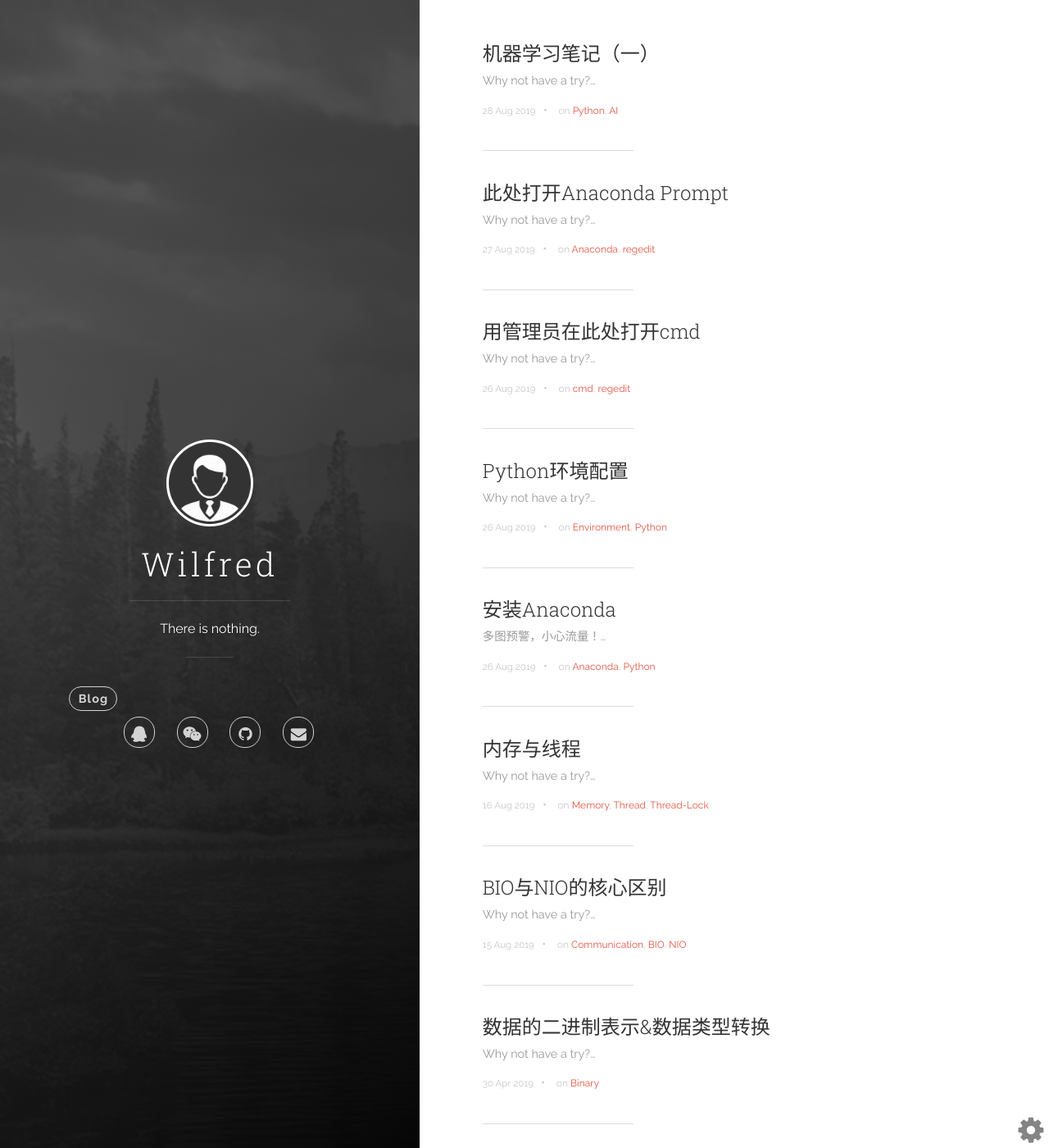
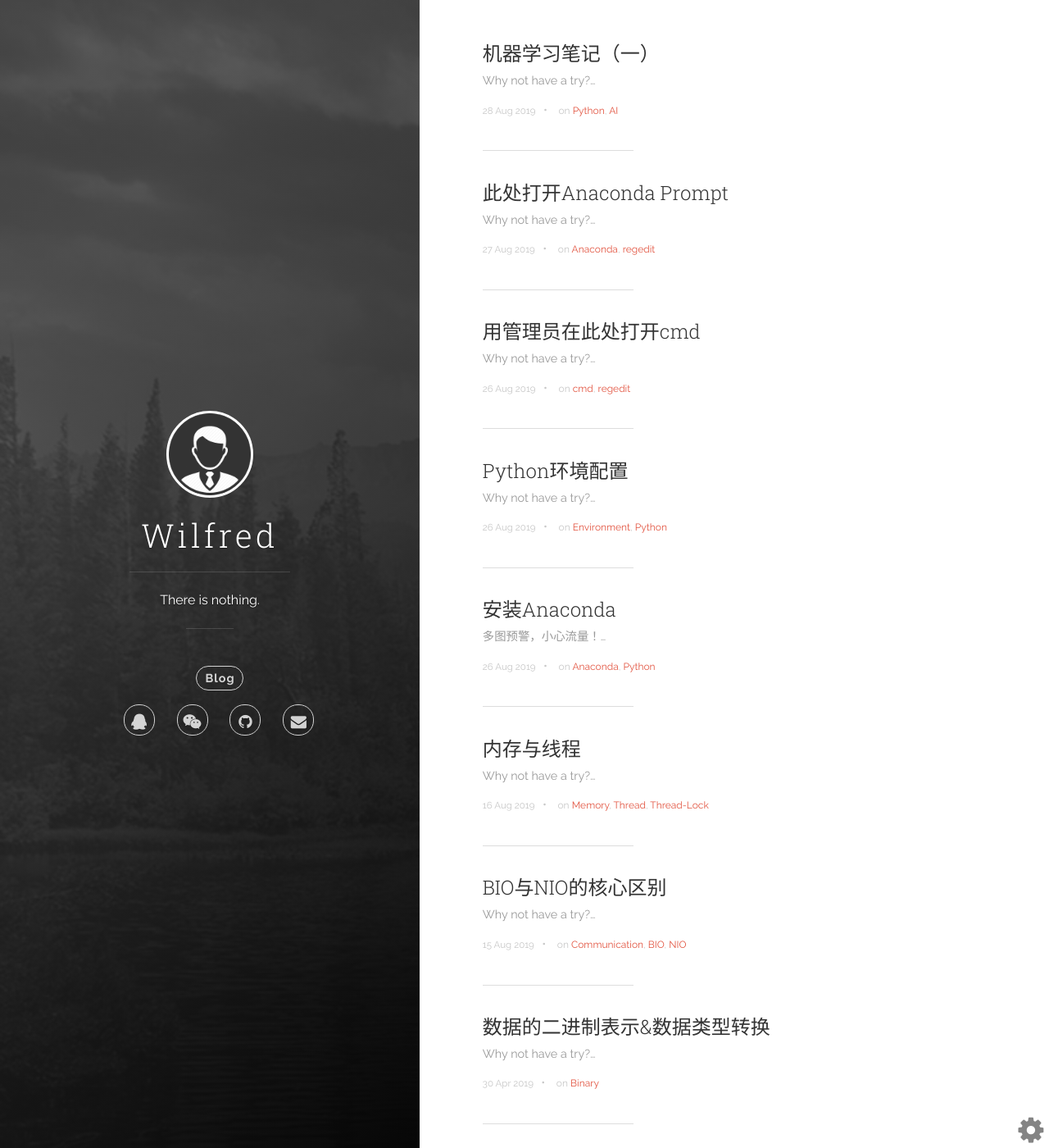
Before and after one commit to WilfredShen/WilfredShen.github.io, a Jekyll site: the page built from index.html, in a window 1280 px wide and 1400 px high. Shown: the whole window at 82% size. Built offline with Jekyll 4.4.1, drawn with Linux system fonts in a browser that asks for light colours; the list of posts is cut into pages by our own code.

Commit message:
Update main.scss

```diff
--- a/static/css/main.scss
+++ b/static/css/main.scss
@@ -362,6 +362,10 @@ pre.highlight code,
     width: 100%; }
   .cover-navigation .navigation__item {
     width: 16%; }
+  .navigation__item.blogs-btn {
+    padding: 10px 20px;
+    margin: auto;
+  }
 
 .navigation-icons {
   display: inline-block;
@@ -406,7 +410,7 @@ pre.highlight code,
 
 .navigation-wrapper {
   display: flex;
-  height: 42px;
+  height: auto;
   width: 100%;
   padding: 0; }
 
@@ -423,6 +427,7 @@ pre.highlight code,
   .navigation-wrapper {
     position: fixed;
     background: transparent;
+    height: 42px;
     top: 0;
     right: 0;
     display: none;
```
